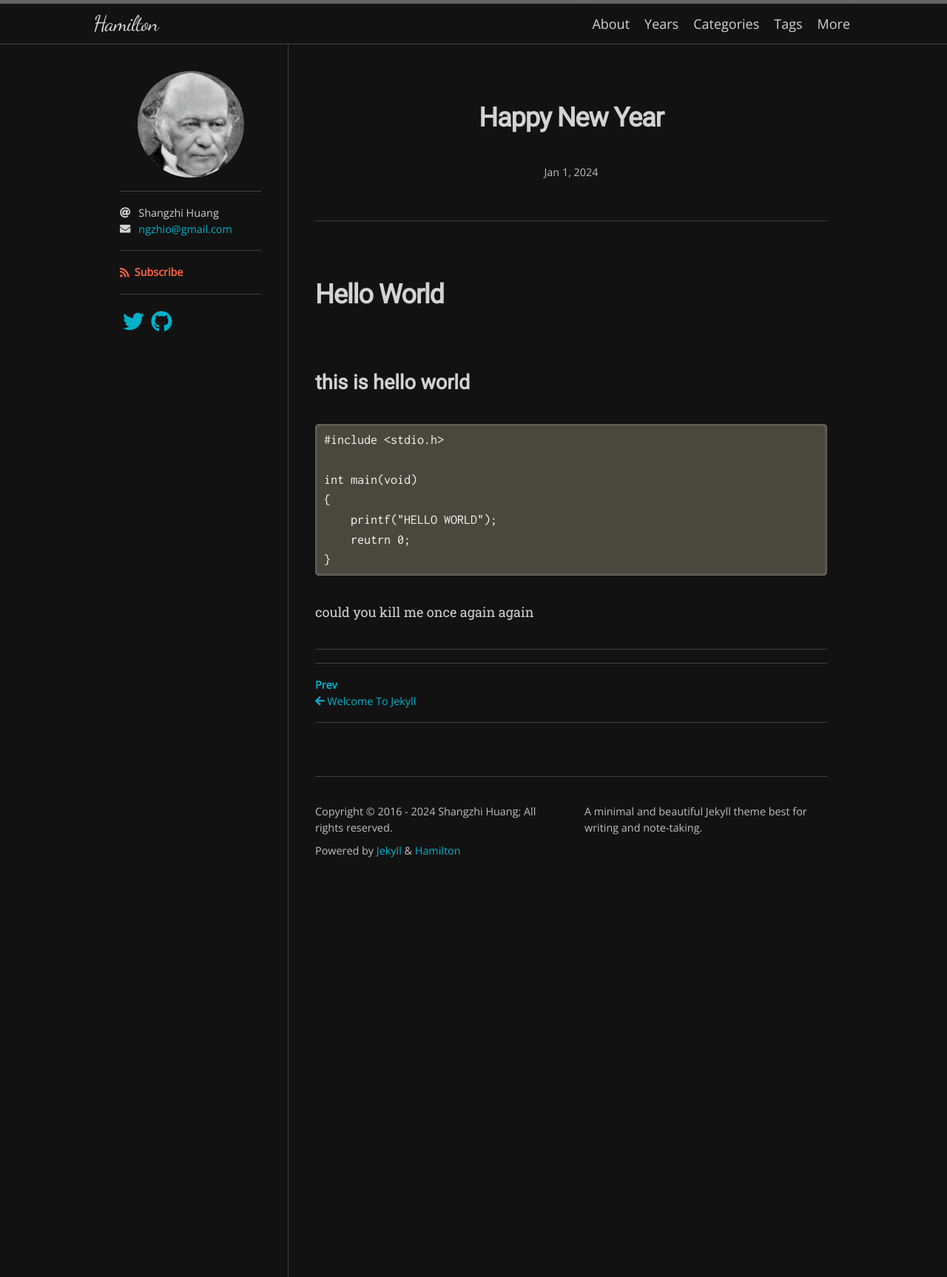
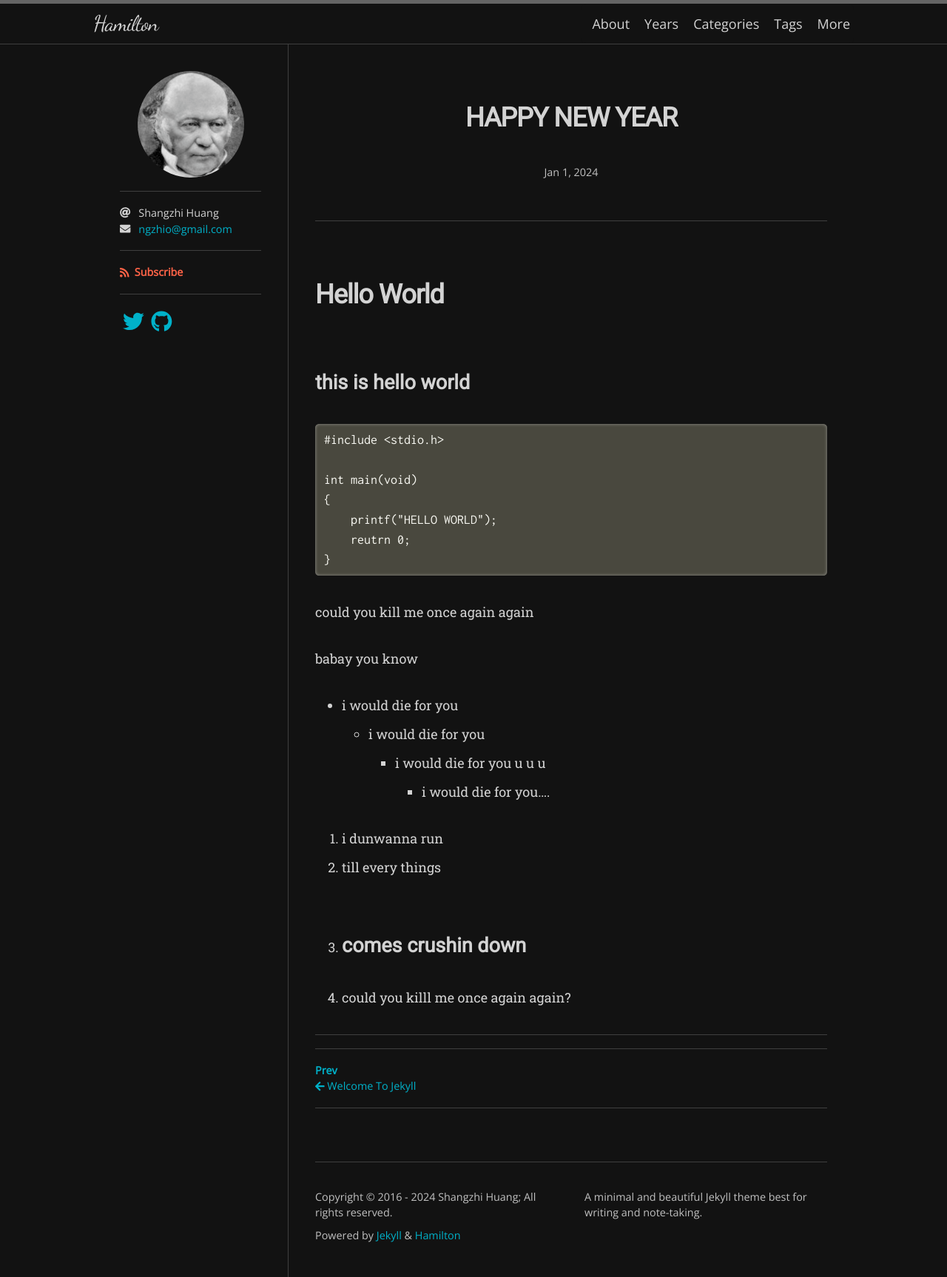
Before and after one commit to StayInTheKitchen/StayInTheKitchen.github.io, a Jekyll site: the page built from _posts/2024-01-01-happy-new-year.md, in a window 1280 px wide. Shown: the whole page at 74% size. Built offline with Jekyll 4.4.1, drawn with Linux system fonts in a browser that asks for light colours; nearby versions of some CDN libraries; some web fonts are replaced.

Commit message:
helloworld

````diff
--- a/_posts/2024-01-01-happy-new-year.md
+++ b/_posts/2024-01-01-happy-new-year.md
@@ -15,3 +17,16 @@ int main(void)
 ```
 
 could you kill me once again again
+
+babay you know
+
+- i would die for you
+    - i would die for you
+        - i would die for you u u u
+            - i would die for you....
+
+1. i dunwanna run
+2. till every things
+2. comes crushin down
+---
+1. could you killl me once again again?
````
Also changed, not shown: other parts of _posts/2024-01-01-happy-new-year.md (+2 -0 lines).
